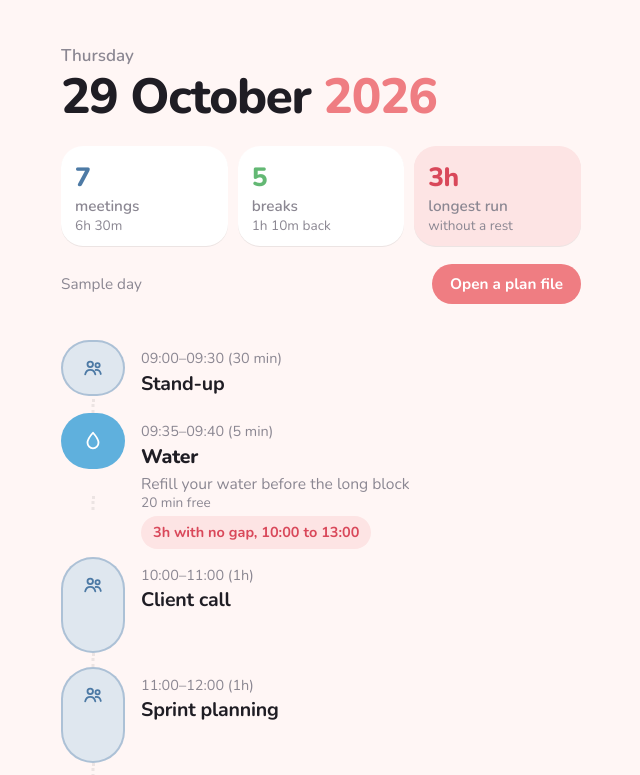
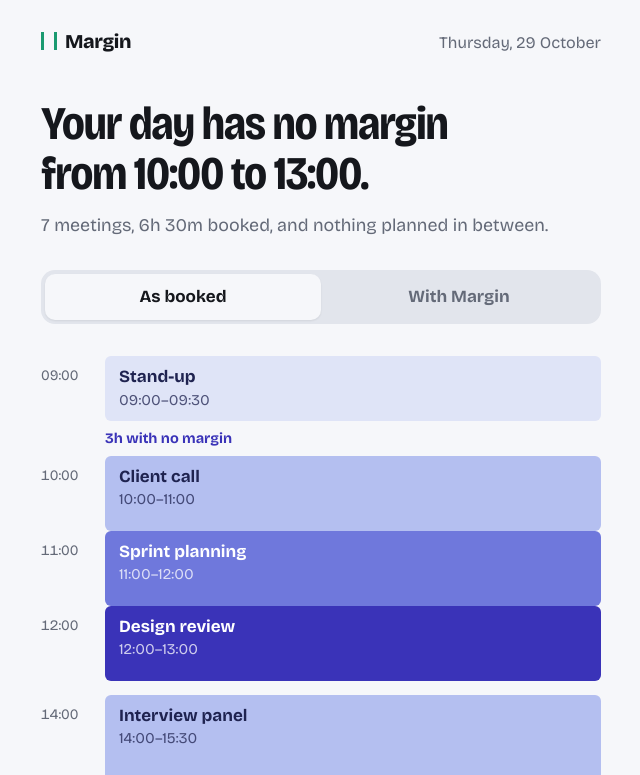
Before and after one commit to TarannumAhmedNowshin/BreathingRoom, a React (Vite) app in the folder web/: page / in a window 1280 px wide. Shown: the top 775 px of the page, without its empty margins (319-959 px from the left). Built offline with nearby package versions, Linux system fonts and the light colour scheme.

Commit message:
Redesign dashboard around As booked / With Margin switch
As booked shows the day squeezed, with meetings getting darker the longer
they run with no rest. With Margin opens the day up and adds the planned
breaks. The headline says plainly what's still unfixable.

```diff
--- a/web/index.html
+++ b/web/index.html
@@ -6,7 +6,7 @@
     <meta name="viewport" content="width=device-width, initial-scale=1.0" />
     <link rel="preconnect" href="https://fonts.googleapis.com" />
     <link rel="preconnect" href="https://fonts.gstatic.com" crossorigin />
-    <link href="https://fonts.googleapis.com/css2?family=Nunito:wght@400;600;700;800&display=swap" rel="stylesheet" />
+    <link href="https://fonts.googleapis.com/css2?family=Bricolage+Grotesque:opsz,wdth,wght@12..96,75..100,400..800&display=swap" rel="stylesheet" />
     <title>Today</title>
   </head>
   <body>
--- a/web/src/App.tsx
+++ b/web/src/App.tsx
@@ -6,19 +6,22 @@ import {
   type Stretch,
   formatDuration,
   parseDayPlan,
+  stretches,
   summarise,
   toHHMM,
   toMin,
 } from './plan'
 
-type Kind = BreakType | 'meeting'
+type Mode = 'booked' | 'margin'
 
-interface Item {
-  kind: Kind
+interface Row {
+  id: string
+  kind: 'meeting' | BreakType
   start: number
   end: number
   title: string
   note?: string
+  pressure: number // 0 calm .. 3 no rest for 3h+
 }
 
 const LABEL: Record<BreakType, string> = {
@@ -28,10 +31,10 @@ const LABEL: Record<BreakType, string> = {
   break: 'Break',
 }
 
-function Icon({ kind }: { kind: Kind }) {
+function Icon({ kind }: { kind: BreakType }) {
   const p = {
-    width: 22,
-    height: 22,
+    width: 20,
+    height: 20,
     viewBox: '0 0 24 24',
     fill: 'none',
     stroke: 'currentColor',
@@ -40,36 +43,26 @@ function Icon({ kind }: { kind: Kind }) {
     strokeLinejoin: 'round' as const,
     'aria-hidden': true,
   }
-  switch (kind) {
-    case 'meeting':
-      return (
-        <svg {...p}>
-          <circle cx="9" cy="8" r="3" />
-          <circle cx="17" cy="9" r="2.3" />
-          <path d="M3.5 19c.6-3.2 2.8-5 5.5-5s4.9 1.8 5.5 5M15 14.2c2.6-.4 4.8 1.2 5.5 4.3" />
-        </svg>
-      )
-    case 'lunch':
+  if (kind === 'lunch')
     return (
       <svg {...p}>
         <path d="M3 11h18a9 9 0 0 1-18 0Z" />
         <path d="M8 7c0-1.5 1-1.5 1-3M12 7c0-1.5 1-1.5 1-3M16 7c0-1.5 1-1.5 1-3" />
       </svg>
     )
-    case 'water':
+  if (kind === 'water')
     return (
       <svg {...p}>
         <path d="M12 3s6 6.5 6 11a6 6 0 0 1-12 0c0-4.5 6-11 6-11Z" />
       </svg>
     )
-    case 'move':
+  if (kind === 'move')
     return (
       <svg {...p}>
         <circle cx="13" cy="4.5" r="1.8" />
         <path d="M9 21l2.5-6 3 2.5V22M8 11l3.5-3 3 2 3 1M11.5 8l-1 7" />
       </svg>
     )
-    default:
   return (
     <svg {...p}>
       <path d="M5 20c0-9 6-15 15-15 0 9-6 15-15 15Z" />
@@ -77,45 +70,56 @@ function Icon({ kind }: { kind: Kind }) {
     </svg>
   )
 }
+
+function longDate(iso: string) {
+  const d = new Date(`${iso}T12:00:00`)
+  if (Number.isNaN(d.getTime())) return iso
+  return d.toLocaleDateString('en-IE', { weekday: 'long', day: 'numeric', month: 'long' })
 }
 
-function dateParts(iso: string) {
-  const d = new Date(`${iso}T12:00:00`)
-  if (Number.isNaN(d.getTime())) return { day: iso, month: '', year: '', weekday: '' }
-  return {
-    weekday: d.toLocaleDateString('en-IE', { weekday: 'long' }),
-    day: String(d.getDate()),
-    month: d.toLocaleDateString('en-IE', { month: 'long' }),
-    year: String(d.getFullYear()),
-  }
+// How long you've gone without a rest by the end of this meeting, as a 0-3 level.
+function pressureFor(end: number, all: Stretch[]) {
+  const s = all.find((x) => end > x.start && end <= x.end)
+  const run = s ? end - s.start : 0
+  return run >= 180 ? 3 : run >= 120 ? 2 : run >= 60 ? 1 : 0
 }
 
-function buildItems(day: DayPlan): Item[] {
-  const meetings: Item[] = day.busy.map((b) => ({
+function buildRows(day: DayPlan, withBreaks: boolean): Row[] {
+  const all = stretches(withBreaks ? day : { ...day, plan: [] })
+  const meetings: Row[] = day.busy.map((b) => {
+    const end = toMin(b.end)
+    return {
+      id: `m-${b.start}-${b.title}`,
       kind: 'meeting',
       start: toMin(b.start),
-    end: toMin(b.end),
+      end,
       title: b.title,
-  }))
-  const rests: Item[] = day.plan.map((p) => ({
+      pressure: pressureFor(end, all),
+    }
+  })
+  const rests: Row[] = day.plan.map((p) => ({
+    id: `r-${p.start}-${p.type}`,
     kind: p.type,
     start: toMin(p.start),
     end: toMin(p.start) + p.minutes,
     title: LABEL[p.type],
     note: p.idea,
+    pressure: 0,
   }))
   return [...meetings, ...rests].sort((a, b) => a.start - b.start || a.end - b.end)
 }
 
-// Capsule height grows with the length of the block, within limits.
-const capsuleHeight = (min: number) => Math.min(Math.max(min * 1.6, 56), 168)
-// Connector height grows with the free time before the next block.
-const connectorHeight = (gap: number) => Math.min(Math.max(gap * 0.6, 14), 64)
+const blockHeight = (min: number) => Math.min(Math.max(min * 1.25, 50), 150)
+
+function plural(n: number, word: string) {
+  return `${n} ${word}${n === 1 ? '' : 's'}`
+}
 
 export default function App() {
   const [day, setDay] = useState<DayPlan>(() => parseDayPlan(sample))
   const [source, setSource] = useState('Sample day')
   const [error, setError] = useState<string | null>(null)
+  const [mode, setMode] = useState<Mode>('booked')
   const fileInput = useRef<HTMLInputElement>(null)
 
   async function openFile(file: File) {
@@ -123,6 +127,7 @@ export default function App() {
       setDay(parseDayPlan(JSON.parse(await file.text())))
       setSource(file.name)
       setError(null)
+      setMode('booked')
     } catch (e) {
       setError(
         e instanceof SyntaxError
@@ -132,38 +137,111 @@ export default function App() {
     }
   }
 
-  const s = summarise(day)
-  const items = buildItems(day)
-  const d = dateParts(day.date)
-  const problemAt = (start: number): Stretch | undefined => s.problems.find((p) => p.start === start)
+  const booked = summarise({ ...day, plan: [] })
+  const withMargin = summarise(day)
+  const isMargin = mode === 'margin'
+  const rows = buildRows(day, isMargin)
+
+  const range = (p: Stretch) => `${toHHMM(p.start)} to ${toHHMM(p.end)}`
+
+  let headline: string
+  let sub: string
+  if (!isMargin) {
+    if (booked.problems.length) {
+      headline = `Your day has no margin from ${range(booked.problems[0])}.`
+      sub =
+        booked.problems.length > 1
+          ? `And ${plural(booked.problems.length - 1, 'more stretch')} like it. ${plural(booked.meetings, 'meeting')}, ${formatDuration(booked.meetingMinutes)} booked.`
+          : `${plural(booked.meetings, 'meeting')}, ${formatDuration(booked.meetingMinutes)} booked, and nothing planned in between.`
+    } else if (booked.meetings) {
+      headline = `${plural(booked.meetings, 'meeting')}, ${formatDuration(booked.meetingMinutes)} booked.`
+      sub = 'No stretch runs past two hours, but nothing is planned in between yet.'
+    } else {
+      headline = 'Nothing booked today.'
+      sub = 'Open a plan file to see a real day.'
+    }
+  } else {
+    headline = withMargin.breaks
+      ? `Margin found ${plural(withMargin.breaks, 'break')}, ${formatDuration(withMargin.breakMinutes)} back for you.`
+      : 'There was no room for a break today.'
+    sub = withMargin.problems.length
+      ? `${withMargin.problems.map(range).join(' and ')} still has no gap. That one needs a meeting moved.`
+      : 'Every stretch now has a rest in it.'
+  }
 
   return (
-    <main className="page">
-      <header className="top">
-        <p className="weekday">{d.weekday}</p>
-        <h1 className="date">
-          {d.day} {d.month} <span className="year">{d.year}</span>
-        </h1>
+    <main className={`page mode-${mode}`}>
+      <header className="masthead">
+        <span className="wordmark">Margin</span>
+        <span className="date">{longDate(day.date)}</span>
+      </header>
 
-        <div className="chips" aria-label="Today in numbers">
-          <div className="chip chip-meeting">
-            <strong>{s.meetings}</strong> meetings
-            <span>{formatDuration(s.meetingMinutes)}</span>
+      <section className="lead" aria-live="polite">
+        <h1>{headline}</h1>
+        <p>{sub}</p>
+      </section>
+
+      <div className="switch" role="radiogroup" aria-label="View">
+        <button type="button" role="radio" aria-checked={!isMargin} onClick={() => setMode('booked')}>
+          As booked
+        </button>
+        <button type="button" role="radio" aria-checked={isMargin} onClick={() => setMode('margin')}>
+          With Margin
+        </button>
+        <span className="thumb" aria-hidden="true" />
       </div>
-          <div className="chip chip-rest">
-            <strong>{s.breaks}</strong> breaks
-            <span>{formatDuration(s.breakMinutes)} back</span>
+
+      {rows.length > 0 && (
+        <ol className="day" aria-label="Today">
+          {rows.map((r, i) => {
+            const prev = rows.slice(0, i).reverse().find((x) => isMargin || x.kind === 'meeting')
+            const gap = prev ? Math.max(r.start - prev.end, 0) : 0
+            const isRest = r.kind !== 'meeting'
+            const space = isMargin ? Math.min(Math.max(gap * 0.7, 10), 56) : Math.min(gap * 0.25, 14)
+            const problem = !isRest && booked.problems.find((p) => p.start === r.start)
+            return (
+              <li
+                key={r.id}
+                className={`slot ${isRest ? 'is-rest' : 'is-meeting'}`}
+                style={{ marginTop: i === 0 ? 0 : space }}
+                aria-hidden={isRest && !isMargin}
+              >
+                {problem && (
+                  <p className="flag">
+                    {formatDuration(problem.end - problem.start)} with no margin
+                  </p>
+                )}
+                <div className="slot-inner">
+                  <div className="time">
+                    <span>{toHHMM(r.start)}</span>
                   </div>
-          {s.longest && (
-            <div className={`chip ${s.problems.length ? 'chip-alert' : 'chip-calm'}`}>
-              <strong>{formatDuration(s.longest.end - s.longest.start)}</strong> longest run
-              <span>without a rest</span>
+                  {isRest ? (
+                    <div className={`block rest rest-${r.kind}`}>
+                      <Icon kind={r.kind as BreakType} />
+                      <div>
+                        <p className="title">
+                          {r.title}, {formatDuration(r.end - r.start)}
+                        </p>
+                        <p className="note">{r.note}</p>
+                      </div>
+                    </div>
+                  ) : (
+                    <div className={`block meeting p${r.pressure}`} style={{ minHeight: blockHeight(r.end - r.start) }}>
+                      <p className="title">{r.title}</p>
+                      <p className="note">
+                        {toHHMM(r.start)}–{toHHMM(r.end)}
+                      </p>
                     </div>
                   )}
                 </div>
+              </li>
+            )
+          })}
+        </ol>
+      )}
 
-        <div className="source">
-          <span>{source}</span>
+      <footer className="source">
+        <span>Showing: {source}</span>
         <button type="button" onClick={() => fileInput.current?.click()}>
           Open a plan file
         </button>
@@ -178,52 +256,12 @@ export default function App() {
             e.target.value = ''
           }}
         />
-        </div>
         {error && (
           <p className="error" role="alert">
             {error}
           </p>
         )}
-      </header>
-
-      {items.length === 0 ? (
-        <p className="empty">Nothing on today. Open a plan file to see a day.</p>
-      ) : (
-        <ol className="timeline" aria-label="Today's timeline">
-          {items.map((it, i) => {
-            const prev = items[i - 1]
-            const gap = prev ? it.start - prev.end : 0
-            const problem = it.kind === 'meeting' ? problemAt(it.start) : undefined
-            return (
-              <li key={`${it.kind}-${it.start}-${it.title}`} className="row-wrap">
-                {prev && (
-                  <div className="connector" style={{ height: connectorHeight(gap) }} aria-hidden="true">
-                    {gap >= 15 && <span>{formatDuration(gap)} free</span>}
-                  </div>
-                )}
-                {problem && (
-                  <div className="warning">
-                    {formatDuration(problem.end - problem.start)} with no gap, {toHHMM(problem.start)} to{' '}
-                    {toHHMM(problem.end)}
-                  </div>
-                )}
-                <div className={`row kind-${it.kind}`}>
-                  <div className="capsule" style={{ height: capsuleHeight(it.end - it.start) }}>
-                    <Icon kind={it.kind} />
-                  </div>
-                  <div className="text">
-                    <p className="when">
-                      {toHHMM(it.start)}–{toHHMM(it.end)} ({formatDuration(it.end - it.start)})
-                    </p>
-                    <p className="title">{it.title}</p>
-                    {it.note && <p className="note">{it.note}</p>}
-                  </div>
-                </div>
-              </li>
-            )
-          })}
-        </ol>
-      )}
+      </footer>
     </main>
   )
 }
--- a/web/src/index.css
+++ b/web/src/index.css
@@ -1,208 +1,231 @@
 :root {
-  --bg: #fff6f5;
-  --card: #ffffff;
-  --ink: #1f1d24;
-  --muted: #8b8792;
-  --line: #ece4e3;
-  --pink: #ef7d82;
-  --pink-soft: #fde4e4;
-  --meeting: #4d7aa5;
-  --lunch: #ef7d82;
-  --water: #5fb0dd;
-  --move: #63b874;
-  --break: #a487d6;
-  --alert: #d9485a;
-  --focus: #4d7aa5;
-  font-family: 'Nunito', system-ui, sans-serif;
+  --paper: #f6f7fa;
+  --ink: #15171c;
+  --muted: #646a78;
+  --rule: #e2e5ec;
+  --p0: #dfe4f7;
+  --p1: #b4bff0;
+  --p2: #6f78dc;
+  --p3: #3a33b8;
+  --p-ink-light: #1f2350;
+  --p-ink-dark: #ffffff;
+  --margin: #1a9a70;
+  --margin-soft: #d8f2e7;
+  --margin-ink: #0e5a41;
+  --hot: #3a33b8;
+  font-family: 'Bricolage Grotesque', system-ui, sans-serif;
   font-size: 17px;
   line-height: 1.45;
   color: var(--ink);
-  background: var(--bg);
+  background: var(--paper);
   -webkit-font-smoothing: antialiased;
 }
 
 @media (prefers-color-scheme: dark) {
   :root {
-    --bg: #17151b;
-    --card: #221f27;
-    --ink: #f3eef2;
-    --muted: #a59fab;
-    --line: #34303a;
-    --pink-soft: #3a2427;
-    --alert: #ff7f8c;
-    --focus: #8fb5dc;
+    --paper: #111318;
+    --ink: #eef0f5;
+    --muted: #9aa1b2;
+    --rule: #262a33;
+    --p0: #262b45;
+    --p1: #343d78;
+    --p2: #5058c8;
+    --p3: #7a6cff;
+    --p-ink-light: #e6e8ff;
+    --margin-soft: #13372b;
+    --margin-ink: #9fe5c9;
+    --hot: #a49cff;
   }
 }
 
 * { box-sizing: border-box; }
-body { margin: 0; background: var(--bg); }
+body { margin: 0; background: var(--paper); }
+p { margin: 0; }
 
 .page {
-  max-width: 560px;
+  max-width: 600px;
   margin: 0 auto;
-  padding: 44px 20px 96px;
+  padding: 28px 20px 80px;
 }
 
-/* Header */
-.weekday { margin: 0; color: var(--muted); font-weight: 600; }
-.date {
-  margin: 2px 0 0;
-  font-size: clamp(2.2rem, 8vw, 2.9rem);
+.masthead {
+  display: flex;
+  justify-content: space-between;
+  align-items: baseline;
+  gap: 12px;
+}
+.wordmark {
   font-weight: 800;
-  letter-spacing: -0.025em;
-  line-height: 1.05;
+  font-size: 1.15rem;
+  letter-spacing: -0.02em;
 }
-.year { color: var(--pink); }
+.wordmark::before {
+  content: '';
+  display: inline-block;
+  width: 10px;
+  height: 18px;
+  margin-right: 8px;
+  vertical-align: -2px;
+  border-left: 3px solid var(--margin);
+  border-right: 3px solid var(--margin);
+}
+.date { color: var(--muted); font-size: 0.95rem; }
 
-.chips {
+.lead { margin-top: 44px; min-height: 9.5em; }
+.lead h1 {
+  margin: 0;
+  font-size: clamp(2rem, 7vw, 2.75rem);
+  line-height: 1.06;
+  font-weight: 700;
+  font-stretch: 85%;
+  letter-spacing: -0.03em;
+  text-wrap: balance;
+}
+.lead p {
+  margin-top: 14px;
+  max-width: 46ch;
+  color: var(--muted);
+  font-size: 1.05rem;
+}
+
+/* The before/after switch */
+.switch {
+  position: relative;
   display: grid;
-  grid-template-columns: repeat(3, 1fr);
+  grid-template-columns: 1fr 1fr;
+  margin-top: 8px;
+  padding: 4px;
+  border-radius: 14px;
+  background: var(--rule);
+}
+.switch button {
+  position: relative;
+  z-index: 1;
+  font: inherit;
+  font-weight: 700;
+  padding: 11px 8px;
+  border: none;
+  background: none;
+  color: var(--muted);
+  cursor: pointer;
+  border-radius: 10px;
+}
+.switch button[aria-checked='true'] { color: var(--ink); }
+.mode-margin .switch button[aria-checked='true'] { color: #fff; }
+.thumb {
+  position: absolute;
+  top: 4px;
+  bottom: 4px;
+  left: 4px;
+  width: calc(50% - 4px);
+  border-radius: 10px;
+  background: var(--paper);
+  box-shadow: 0 1px 2px rgba(21, 23, 28, 0.08);
+  transition: transform 0.45s cubic-bezier(0.2, 0.8, 0.2, 1), background 0.45s;
+}
+.mode-margin .thumb { transform: translateX(100%); background: var(--margin); }
+:focus-visible { outline: 3px solid var(--margin); outline-offset: 3px; }
+
+/* The day */
+.day {
+  list-style: none;
+  margin: 32px 0 0;
+  padding: 0;
+}
+
+.slot {
+  transition: margin-top 0.6s cubic-bezier(0.2, 0.8, 0.2, 1);
+}
+
+.slot-inner {
+  display: grid;
+  grid-template-columns: 52px 1fr;
+  gap: 12px;
+  align-items: start;
+}
+.time {
+  padding-top: 10px;
+  font-size: 0.85rem;
+  color: var(--muted);
+  font-variant-numeric: tabular-nums;
+}
+
+.block { border-radius: 12px; padding: 10px 14px; }
+.title { font-weight: 700; line-height: 1.25; }
+.note { font-size: 0.88rem; margin-top: 2px; }
+
+.meeting { color: var(--p-ink-light); transition: border-radius 0.6s; }
+.meeting .note { opacity: 0.75; }
+.meeting.p0 { background: var(--p0); }
+.meeting.p1 { background: var(--p1); }
+.meeting.p2 { background: var(--p2); color: var(--p-ink-dark); }
+.meeting.p3 { background: var(--p3); color: var(--p-ink-dark); }
+
+/* As booked, the day is squeezed: meetings nearly touch. */
+.mode-booked .meeting { border-radius: 6px; }
+
+/* Breaks: hidden as booked, opened up with Margin. */
+.is-rest {
+  display: grid;
+  grid-template-rows: 1fr;
+  transition: grid-template-rows 0.6s cubic-bezier(0.2, 0.8, 0.2, 1), opacity 0.5s 0.1s, margin-top 0.6s;
+}
+.is-rest > .slot-inner { overflow: hidden; min-height: 0; }
+.mode-booked .is-rest { grid-template-rows: 0fr; opacity: 0; margin-top: 0 !important; }
+
+.rest {
+  display: flex;
   gap: 10px;
-  margin-top: 24px;
+  align-items: flex-start;
+  background: var(--margin-soft);
+  color: var(--margin-ink);
+  border-left: 4px solid var(--margin);
 }
-.chip {
-  padding: 14px 14px 12px;
-  border-radius: 22px;
-  background: var(--card);
-  font-size: 0.9rem;
-  font-weight: 600;
-  color: var(--muted);
-  line-height: 1.3;
-  box-shadow: 0 1px 0 var(--line);
+.rest svg { flex: none; margin-top: 1px; }
+
+.flag {
+  margin: 0 0 6px 64px;
+  font-size: 0.85rem;
+  font-weight: 700;
+  color: var(--hot);
 }
-.chip strong {
-  display: block;
-  font-size: 1.55rem;
-  font-weight: 800;
-  color: var(--ink);
-  letter-spacing: -0.02em;
-  margin-bottom: 2px;
-}
-.chip span { display: block; font-weight: 400; font-size: 0.8rem; }
-.chip-meeting strong { color: var(--meeting); }
-.chip-rest strong { color: var(--move); }
-.chip-alert { background: var(--pink-soft); }
-.chip-alert strong { color: var(--alert); }
+.mode-margin .flag { color: var(--muted); }
 
 .source {
   display: flex;
+  flex-wrap: wrap;
   align-items: center;
   justify-content: space-between;
   gap: 12px;
-  margin-top: 18px;
+  margin-top: 48px;
+  padding-top: 18px;
+  border-top: 1px solid var(--rule);
   font-size: 0.9rem;
   color: var(--muted);
 }
 .source button {
   font: inherit;
   font-weight: 700;
-  padding: 9px 18px;
-  border: none;
-  border-radius: 999px;
-  background: var(--pink);
-  color: #fff;
+  padding: 8px 16px;
+  border-radius: 10px;
+  border: 1.5px solid var(--ink);
+  background: none;
+  color: var(--ink);
   cursor: pointer;
 }
-.source button:hover { filter: brightness(0.95); }
-:focus-visible { outline: 3px solid var(--focus); outline-offset: 3px; }
-
 .error {
-  margin: 14px 0 0;
-  padding: 12px 16px;
-  border-radius: 16px;
-  background: var(--pink-soft);
+  flex-basis: 100%;
+  padding: 12px 14px;
+  border-radius: 10px;
+  background: var(--p0);
   color: var(--ink);
 }
-.empty { margin-top: 48px; color: var(--muted); }
 
-/* Timeline */
-.timeline {
-  list-style: none;
-  margin: 36px 0 0;
-  padding: 0;
-  --col: 64px;
+@media (prefers-reduced-motion: reduce) {
+  .slot, .is-rest, .thumb, .meeting { transition: none; }
 }
 
-.connector {
-  position: relative;
-  width: var(--col);
+@media (max-width: 420px) {
+  .slot-inner { grid-template-columns: 44px 1fr; gap: 10px; }
+  .flag { margin-left: 54px; }
 }
-.connector::before {
-  content: '';
-  position: absolute;
-  left: 50%;
-  top: 0;
-  bottom: 0;
-  border-left: 3px dotted var(--line);
-  transform: translateX(-50%);
-}
-.connector span {
-  position: absolute;
-  left: calc(var(--col) + 16px);
-  top: 50%;
-  transform: translateY(-50%);
-  white-space: nowrap;
-  font-size: 0.8rem;
-  color: var(--muted);
-}
-
-.warning {
-  margin: 6px 0 8px calc(var(--col) + 16px);
-  display: inline-block;
-  padding: 6px 12px;
-  border-radius: 999px;
-  background: var(--pink-soft);
-  color: var(--alert);
-  font-size: 0.85rem;
-  font-weight: 700;
-}
-
-.row {
-  display: flex;
-  align-items: flex-start;
-  gap: 16px;
-  --c: var(--meeting);
-}
-.kind-lunch { --c: var(--lunch); }
-.kind-water { --c: var(--water); }
-.kind-move { --c: var(--move); }
-.kind-break { --c: var(--break); }
-
-.capsule {
-  flex: none;
-  width: var(--col);
-  border-radius: 999px;
-  background: var(--c);
-  color: #fff;
-  display: flex;
-  justify-content: center;
-  padding-top: 17px;
-}
-.kind-meeting .capsule {
-  background: color-mix(in srgb, var(--c) 18%, var(--card));
-  color: var(--c);
-  box-shadow: inset 0 0 0 2px color-mix(in srgb, var(--c) 35%, transparent);
-}
-
-.text { padding-top: 8px; min-width: 0; }
-.when {
-  margin: 0;
-  font-size: 0.85rem;
-  color: var(--muted);
-  font-variant-numeric: tabular-nums;
-}
-.title {
-  margin: 1px 0 0;
-  font-size: 1.15rem;
-  font-weight: 800;
-  letter-spacing: -0.01em;
-}
-.kind-meeting .title { font-weight: 700; }
-.note { margin: 2px 0 0; font-size: 0.92rem; color: var(--muted); }
-
-@media (max-width: 420px) {
-  .chips { gap: 8px; }
-  .chip { padding: 12px 10px 10px; border-radius: 18px; }
-  .chip strong { font-size: 1.3rem; }
-  .timeline { --col: 54px; }
-}
```
Lines whose indentation alone changed are shown as unchanged.
